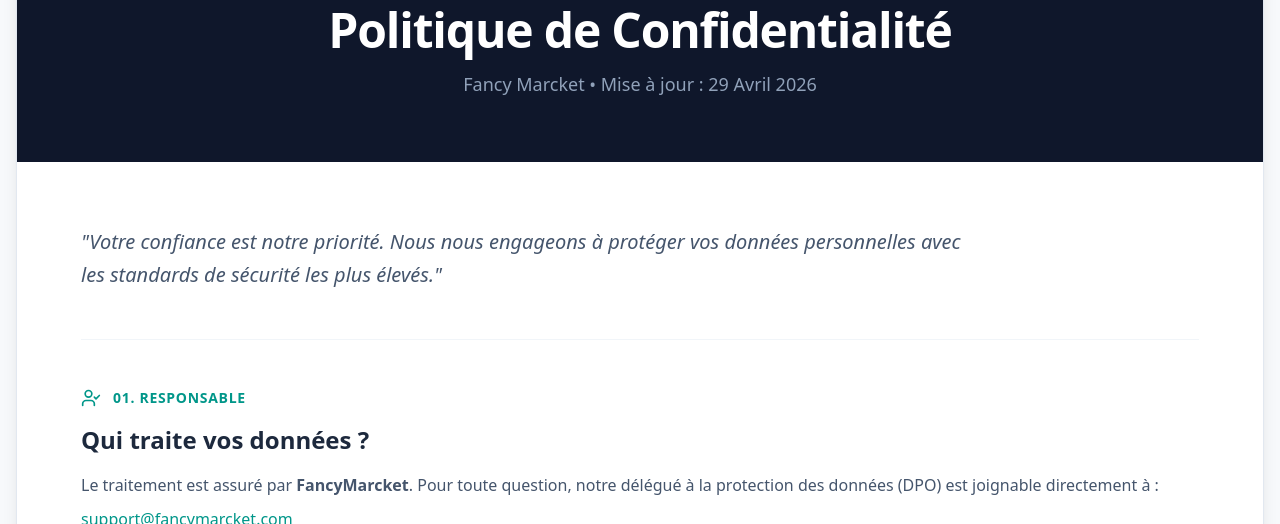
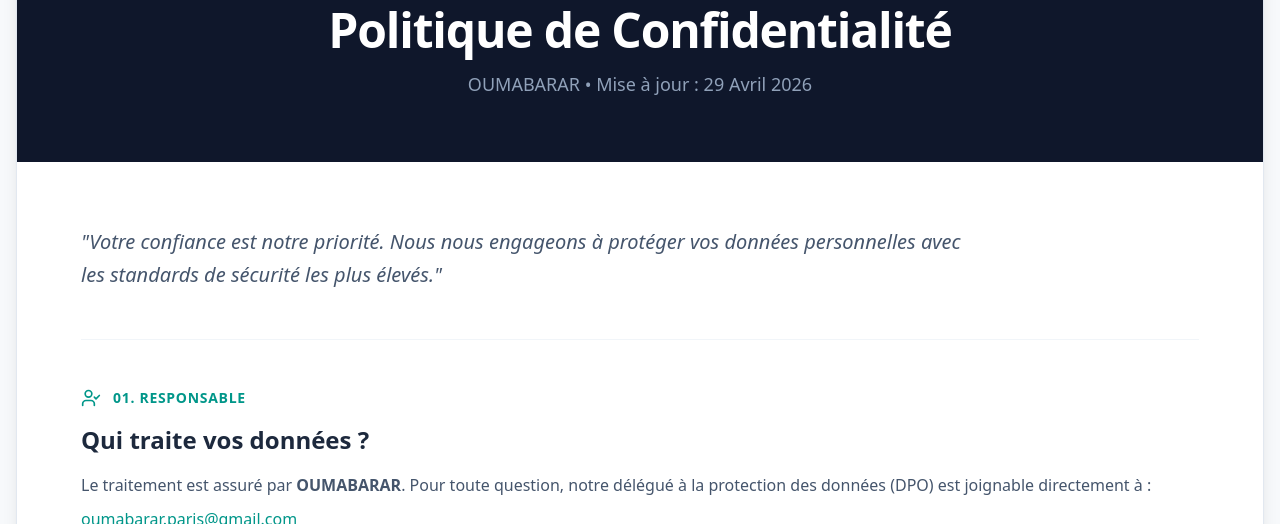
Before and after one commit to abdulrahman-adam/oumabarar, a React (Vite) app in the folder frontend/: page /privacy-policy in a window 1280 px wide. Shown: the part 276-800 px from the top of the page. Built offline with nearby package versions, Linux system fonts and the light colour scheme; no server answers.

Commit message:
upadated some code

```diff
--- a/frontend/src/components/treeProductList/TreeProductList.jsx
+++ b/frontend/src/components/treeProductList/TreeProductList.jsx
@@ -124,7 +124,10 @@
                 to={`${location.pathname.replace(/\/$/, "")}/${sub.path}`}
                 className="group flex flex-col items-center"
               >
-                <div className="w-16 h-16 sm:w-24 sm:h-24 rounded-full overflow-hidden mb-4 bg-white shadow-sm border-2 border-transparent group-hover:border-orange-500 transition-all">
+                <div
+  className="w-16 h-16 sm:w-24 sm:h-24 rounded-full overflow-hidden mb-4 shadow-sm border-2 border-transparent group-hover:border-orange-500 transition-all"
+  style={{ backgroundColor: sub.bgColor || '#ffffff' }}
+>
   <img
     src={sub.image || "/logo.jpeg"}
     alt={sub.text}
--- a/frontend/src/pages/about/About.jsx
+++ b/frontend/src/pages/about/About.jsx
@@ -29,7 +29,7 @@
               </span>
             </h1>
             <p className="text-slate-400 text-lg md:text-2xl leading-relaxed font-light">
-              FANCYMARCKET est né en 2026 d'une ambition simple : créer un écosystème où l'excellence du produit rencontre la fluidité technologique absolue.
+              OUMABARAR est né en 2024 d'une ambition simple : créer un écosystème où l'excellence du produit rencontre la fluidité technologique absolue.
             </p>
           </div>
         </div>
@@ -55,7 +55,7 @@
               </div>
               <h3 className="text-3xl font-bold text-slate-900 mb-5">Notre Vision</h3>
               <p className="text-slate-600 text-lg leading-relaxed">
-                Devenir la place de marché de référence pour les produits premium, où chaque choix sur FANCYMARCKET est un gage de qualité et de style.
+                Devenir la place de marché de référence pour les produits premium, où chaque choix sur OUMABARAR est un gage de qualité et de style.
               </p>
             </div>
           </div>
@@ -113,7 +113,7 @@
       <section className="max-w-7xl mx-auto px-6 pb-24">
         <div className="bg-indigo-600 rounded-[3rem] p-12 md:p-20 text-center text-white relative overflow-hidden">
           <div className="relative z-10">
-            <h2 className="text-3xl md:text-5xl font-black mb-8">Prêt à vivre l'expérience FANCYMARCKET ?</h2>
+            <h2 className="text-3xl md:text-5xl font-black mb-8">Prêt à vivre l'expérience OUMABARAR ?</h2>
             <button className="bg-white text-indigo-600 font-bold py-5 px-12 rounded-full hover:bg-teal-400 hover:text-white transition-all transform hover:scale-105 shadow-xl">
              <a href="/"> Découvrir la Boutique</a>
             </button>
--- a/frontend/src/pages/faq/FAQ.jsx
+++ b/frontend/src/pages/faq/FAQ.jsx
@@ -24,7 +24,7 @@
 
   const faqData = {
     general: [
-      { q: "Qu'est-ce que FANCYMARCKET ?", a: "FANCYMARCKET est une marketplace premium proposant une sélection exclusive de produits de haute qualité, rigoureusement sélectionnés pour leur design et leur durabilité." },
+      { q: "Qu'est-ce que OUMABARAR ?", a: "OUMABARAR est une marketplace premium proposant une sélection exclusive de produits de haute qualité, rigoureusement sélectionnés pour leur design et leur durabilité." },
       { q: "Les produits sont-ils authentiques ?", a: "Absolument. Nous travaillons directement avec les créateurs et les marques officielles pour garantir l'authenticité de chaque article vendu sur notre plateforme." }
     ],
     orders: [
@@ -33,7 +33,7 @@
     ],
     shipping: [
       { q: "Quels sont les délais de livraison ?", a: "Pour la France métropolitaine, comptez 2 à 4 jours ouvrés. Pour l'international, les délais varient entre 5 et 10 jours selon la destination." },
-      { q: "Livrez-vous partout dans le monde ?", a: "Oui, FANCYMARCKET livre dans plus de 50 pays. Les frais de port sont calculés automatiquement lors du passage en caisse." }
+      { q: "Livrez-vous partout dans le monde ?", a: "Oui, OUMABARAR livre dans plus de 50 pays. Les frais de port sont calculés automatiquement lors du passage en caisse." }
     ],
     returns: [
       { q: "Quelle est votre politique de retour ?", a: "Vous disposez de 14 jours après réception pour nous retourner un article s'il ne vous convient pas. Le produit doit être dans son emballage d'origine et non utilisé." },
--- a/frontend/src/pages/privacyPolicy/PrivacyPolicy.jsx
+++ b/frontend/src/pages/privacyPolicy/PrivacyPolicy.jsx
@@ -20,7 +20,7 @@
               Politique de Confidentialité
             </h1>
             <p className="mt-4 text-slate-400 text-sm md:text-base lg:text-lg">
-              Fancy Marcket • Mise à jour : {lastUpdate}
+             OUMABARAR • Mise à jour : {lastUpdate}
             </p>
           </header>
 
@@ -45,8 +45,8 @@
                 </div>
                 <h2 className="text-xl md:text-2xl font-bold text-slate-800">Qui traite vos données ?</h2>
                 <p className="text-slate-600 leading-relaxed">
-                  Le traitement est assuré par <strong>FancyMarcket</strong>. Pour toute question, notre délégué à la protection des données (DPO) est joignable directement à :
-                  <a href="mailto:support@fancymarcket.com" className="block mt-2 text-teal-600 hover:underline font-medium">support@fancymarcket.com</a>
+                  Le traitement est assuré par <strong>OUMABARAR</strong>. Pour toute question, notre délégué à la protection des données (DPO) est joignable directement à :
+                  <a href="mailto:oumabarar.paris@gmail.com" className="block mt-2 text-teal-600 hover:underline font-medium">oumabarar.paris@gmail.com</a>
                 </p>
               </section>
 
@@ -106,7 +106,7 @@
                 <p className="text-slate-400 mt-1">Notre équipe juridique est à votre écoute.</p>
               </div>
               <a
-                href="mailto:contact@fancymarcket.com"
+                href="mailto:oumabarar.paris@gmail.com"
                 className="flex items-center gap-2 bg-teal-500 hover:bg-teal-400 text-slate-900 font-bold py-3 px-8 rounded-full transition-all transform hover:scale-105"
               >
                 <Mail size={18} />
--- a/frontend/src/pages/terms/Terms.jsx
+++ b/frontend/src/pages/terms/Terms.jsx
@@ -23,19 +23,19 @@
       id: 'obj',
       icon: <FileText className="w-5 h-5" />,
       title: "Objet et Champ d'Application",
-      content: "Les présentes Conditions Générales de Vente (CGV) régissent de manière exclusive les relations contractuelles entre FANCYMARCKET et toute personne effectuant un achat sur le site. Toute commande implique l'acceptation sans réserve des présentes conditions."
+      content: "Les présentes Conditions Générales de Vente (CGV) régissent de manière exclusive les relations contractuelles entre OUMABARAR et toute personne effectuant un achat sur le site. Toute commande implique l'acceptation sans réserve des présentes conditions."
     },
     {
       id: 'price',
       icon: <CreditCard className="w-5 h-5" />,
       title: "Tarifs et Paiement",
-      content: "Les prix sont indiqués en Euros (€) toutes taxes comprises (TTC). FANCYMARCKET se réserve le droit de modifier ses prix à tout moment. Le paiement est exigible immédiatement à la commande via nos interfaces sécurisées (Stripe, PayPal)."
+      content: "Les prix sont indiqués en Euros (€) toutes taxes comprises (TTC). OUMABARAR se réserve le droit de modifier ses prix à tout moment. Le paiement est exigible immédiatement à la commande via nos interfaces sécurisées (Stripe, PayPal)."
     },
     {
       id: 'ship',
       icon: <Truck className="w-5 h-5" />,
       title: "Livraison",
-      content: "Les produits sont livrés à l'adresse indiquée lors de la commande. Les délais de livraison ne sont donnés qu'à titre indicatif. FANCYMARCKET ne pourra être tenu responsable des retards liés aux transporteurs."
+      content: "Les produits sont livrés à l'adresse indiquée lors de la commande. Les délais de livraison ne sont donnés qu'à titre indicatif. OUMABARAR ne pourra être tenu responsable des retards liés aux transporteurs."
     },
     {
       id: 'ret',
@@ -67,7 +67,7 @@
             Conditions Générales <span className="text-indigo-600">de Vente</span>
           </h1>
           <p className="text-slate-500 text-lg max-w-2xl mx-auto">
-            Dernière mise à jour : 30 Avril 2026. Veuillez lire attentivement nos conditions avant toute transaction sur FANCYMARCKET.
+            Dernière mise à jour : 30 Avril 2026. Veuillez lire attentivement nos conditions avant toute transaction sur OUMABARAR.
           </p>
         </div>
 
```
Lines whose indentation alone changed are shown as unchanged.
